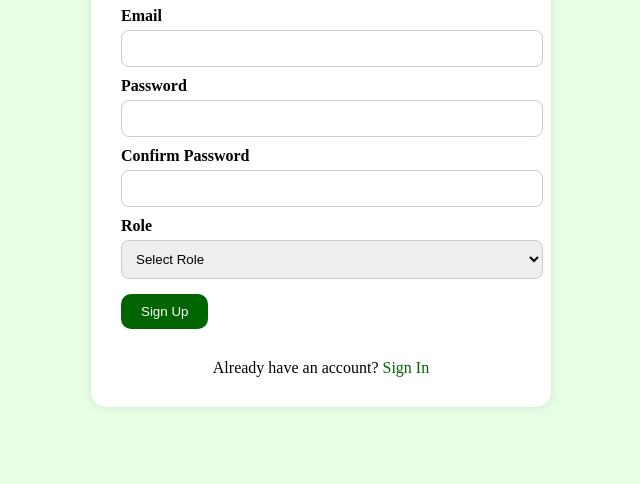
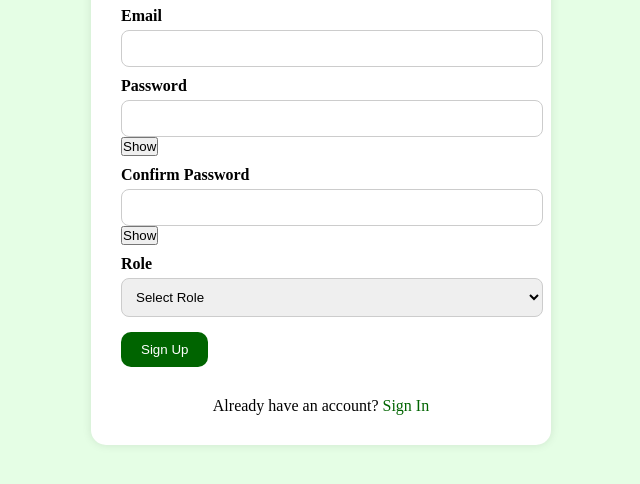
Before and after one commit to rousin2127/Waste-Wise, a plain HTML site: page signup.html in a window 1280 px wide. Shown: the part 230-714 px from the top of the page, without its empty margins (319-959 px from the left). Drawn offline with Linux system fonts and the light colour scheme.

Commit message:
Update signup.html
"Added password show/hide feature in signup and signin forms"

```diff
--- a/signup.html
+++ b/signup.html
@@ -19,9 +19,11 @@
 
       <label>Password</label>
       <input type="password" id="signupPassword" required>
+      <button type="button" onclick="togglePassword('password')">Show</button>
 
       <label>Confirm Password</label>
       <input type="password" id="signupConfirmPassword" required>
+      <button type="button" onclick="togglePassword('confirmPassword')">Show</button>
 
       <label>Role</label>
       <select id="signupRole" required>
```
